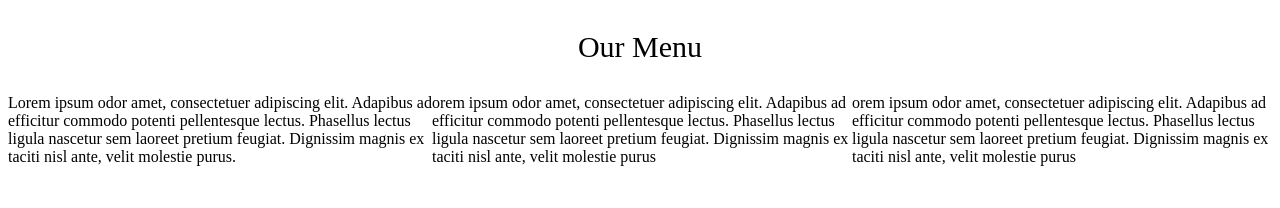
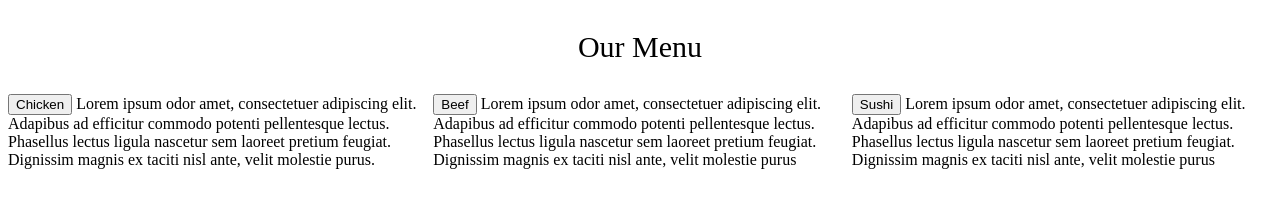
Before and after one commit to Cassie-love-prog/coursera-text, a plain HTML site: page module2-solution/index.html in a window 1280 px wide. Drawn offline with Linux system fonts and the light colour scheme.

Commit message:
Update index.html
Signed-off-by: Cassie-love-prog <anicomfort48@gmail.com>

```diff
--- a/module2-solution/index.html
+++ b/module2-solution/index.html
@@ -8,15 +8,21 @@
   <body>
     <header class="menu">Our Menu</header>
     <div class="container">
-      <div class="box-1">Lorem ipsum odor amet, consectetuer adipiscing elit. Adapibus ad
+      <div class="box">
+        <button class="button">Chicken</button>
+        Lorem ipsum odor amet, consectetuer adipiscing elit. Adapibus ad
       efficitur commodo potenti pellentesque lectus. Phasellus lectus ligula nascetur
       sem laoreet pretium feugiat. Dignissim magnis
       ex taciti nisl ante, velit molestie purus.</div>
-      <div class="box-2">orem ipsum odor amet, consectetuer adipiscing elit. Adapibus ad
+      <div class="box">
+        <button class="button">Beef</button>
+        Lorem ipsum odor amet, consectetuer adipiscing elit. Adapibus ad
       efficitur commodo potenti pellentesque lectus. Phasellus lectus ligula nascetur
       sem laoreet pretium feugiat. Dignissim magnis
       ex taciti nisl ante, velit molestie purus</div>
-      <div class="box-3">orem ipsum odor amet, consectetuer adipiscing elit. Adapibus ad
+      <div class="box">
+        <button class="button">Sushi</button>
+        Lorem ipsum odor amet, consectetuer adipiscing elit. Adapibus ad
       efficitur commodo potenti pellentesque lectus. Phasellus lectus ligula nascetur
       sem laoreet pretium feugiat. Dignissim magnis
       ex taciti nisl ante, velit molestie purus</div>
```
